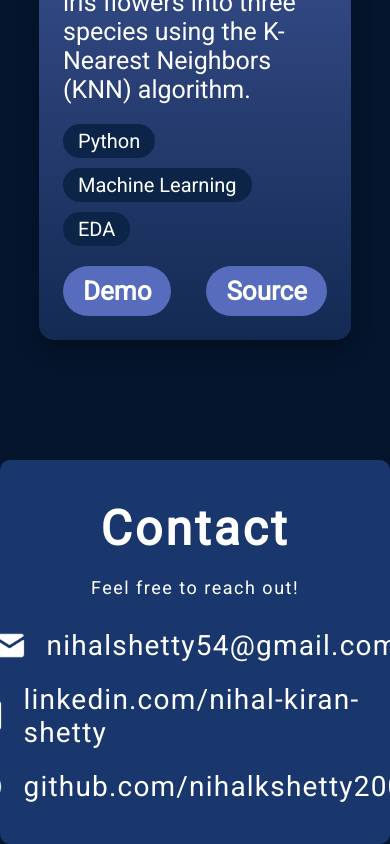
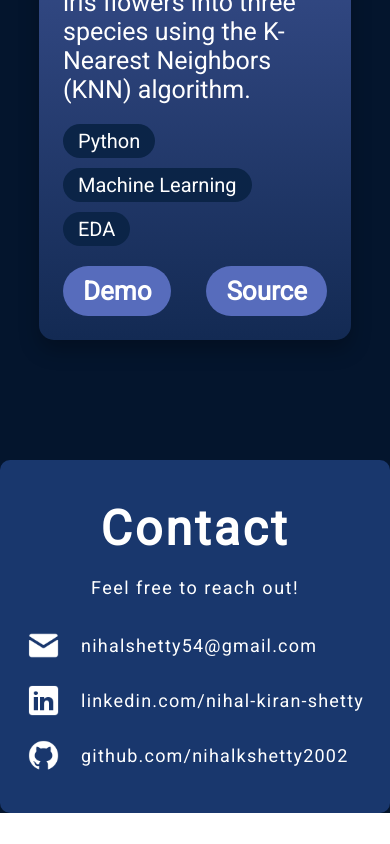
Before and after one commit to nihalkshetty2002/page, a React (Vite) app in the folder react-portfolio-main/: page / in a window 390 px wide. Shown: the part 6165-7009 px from the top of the page. After the commit the page ends 6978 px from the top, so only its background shows below. Built offline with nearby package versions, Linux system fonts and the light colour scheme.

Commit message:
updated contact component

```diff
--- a/react-portfolio-main/src/components/Contact/Contact.module.css
+++ b/react-portfolio-main/src/components/Contact/Contact.module.css
@@ -95,12 +95,15 @@
     font-size: 18px;
   }
 
+  .links{
+      align-items: flex-start;
+  }
   .link img {
     width: 35px;
     height: 35px;
   }
 
   .link a {
-    font-size: 28px;
+    font-size: 18px;
   }
 }
```
